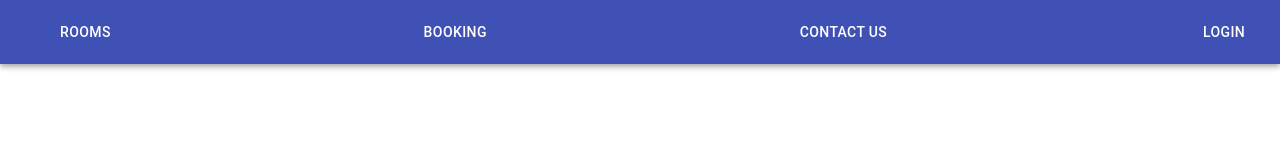
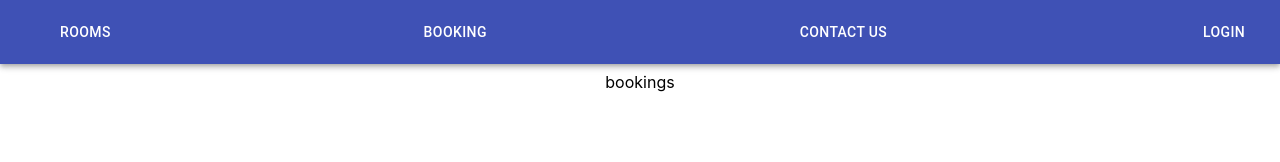
Before and after one commit to cees91/hotel-front, a React (Create React App) app: page /bookings in a window 1280 px wide. Shown: the top 162 px of the page. Built offline with nearby package versions, Linux system fonts and the light colour scheme; no server answers.

Commit message:
added react router and 2 initial routes

```diff
--- a/src/components/app/App.tsx
+++ b/src/components/app/App.tsx
@@ -1,14 +1,27 @@
 import React from "react";
 import "./App.css";
 import RoomOverview from "../rooms/RoomOverview";
+import BookingOverview from "../bookings/BookingOverview";
 import MenuBar from "../menu/MenuBar";
 import { Container } from "../styled-components/Container";
 import Grid from "@material-ui/core/Grid";
+import { BrowserRouter as Router, Route, Switch } from "react-router-dom";
 
+interface Routes {
+  path: string;
+  component: any;
+}
 class App extends React.Component<object> {
   public render(): React.ReactNode {
+    const routes: Routes[] = [
+      {
+        path: "/rooms",
+        component: RoomOverview
+      },
+      { path: "/bookings", component: BookingOverview }
+    ];
     return (
-      <>
+      <Router>
         <MenuBar />
         <br />
         <Container>
@@ -19,10 +32,23 @@ class App extends React.Component<object> {
             justify="center"
             alignItems="center"
           >
-            <RoomOverview user="cees" />
+            <Switch>
+              {routes.map(
+                (route): JSX.Element => {
+                  return (
+                    <Route
+                      path={route.path}
+                      component={route.component}
+                      key={route.path}
+                    />
+                  );
+                }
+              )}
+              {/* <RoomOverview user="cees" /> */}
+            </Switch>
           </Grid>
         </Container>
-      </>
+      </Router>
     );
   }
 }
--- /dev/null
+++ b/src/components/bookings/BookingOverview.tsx
@@ -0,0 +1,14 @@
+import React from "react";
+interface Props {
+  any: any;
+}
+interface State {
+  currentBooking: object;
+}
+class BookingOverview extends React.Component<Props, State> {
+  public render(): React.ReactNode {
+    return <div>bookings</div>;
+  }
+}
+
+export default BookingOverview;
--- a/src/components/menu/MenuBar.tsx
+++ b/src/components/menu/MenuBar.tsx
@@ -5,7 +5,13 @@ import Toolbar from "@material-ui/core/Toolbar";
 import Typography from "@material-ui/core/Typography";
 import Button from "@material-ui/core/Button";
 import IconButton from "@material-ui/core/IconButton";
+import { NavLink } from "react-router-dom";
+import styled from "styled-components";
 
+const StyledLink = styled(NavLink)`
+  text-decoration: none;
+  color: #fff;
+`;
 const useStyles = makeStyles((theme: Theme) =>
   createStyles({
     root: {
@@ -37,13 +43,19 @@ export default function ButtonAppBar(): JSX.Element {
           </IconButton>
 
           <Typography variant="h6" className={classes.title}>
-            <Button color="inherit">Rooms</Button>
+            <StyledLink to="/rooms">
+              <Button color="inherit">Rooms</Button>
+            </StyledLink>
           </Typography>
           <Typography variant="h6" className={classes.title}>
-            <Button color="inherit">Booking</Button>
+            <StyledLink to="/bookings">
+              <Button color="inherit">Booking</Button>
+            </StyledLink>
           </Typography>
           <Typography variant="h6" className={classes.title}>
-            <Button color="inherit">Contact us</Button>
+            <StyledLink to="/contact">
+              <Button color="inherit">Contact us</Button>
+            </StyledLink>
           </Typography>
           <Button color="inherit">Login</Button>
         </Toolbar>
--- a/src/index.tsx
+++ b/src/index.tsx
@@ -3,8 +3,13 @@ import ReactDOM from "react-dom";
 import "./index.css";
 import App from "./components/app/App";
 import * as serviceWorker from "./serviceWorker";
-
-ReactDOM.render(<App />, document.getElementById("root"));
+import { BrowserRouter } from "react-router-dom";
+ReactDOM.render(
+  <BrowserRouter>
+    <App />
+  </BrowserRouter>,
+  document.getElementById("root")
+);
 
 // If you want your app to work offline and load faster, you can change
 // unregister() to register() below. Note this comes with some pitfalls.
```
